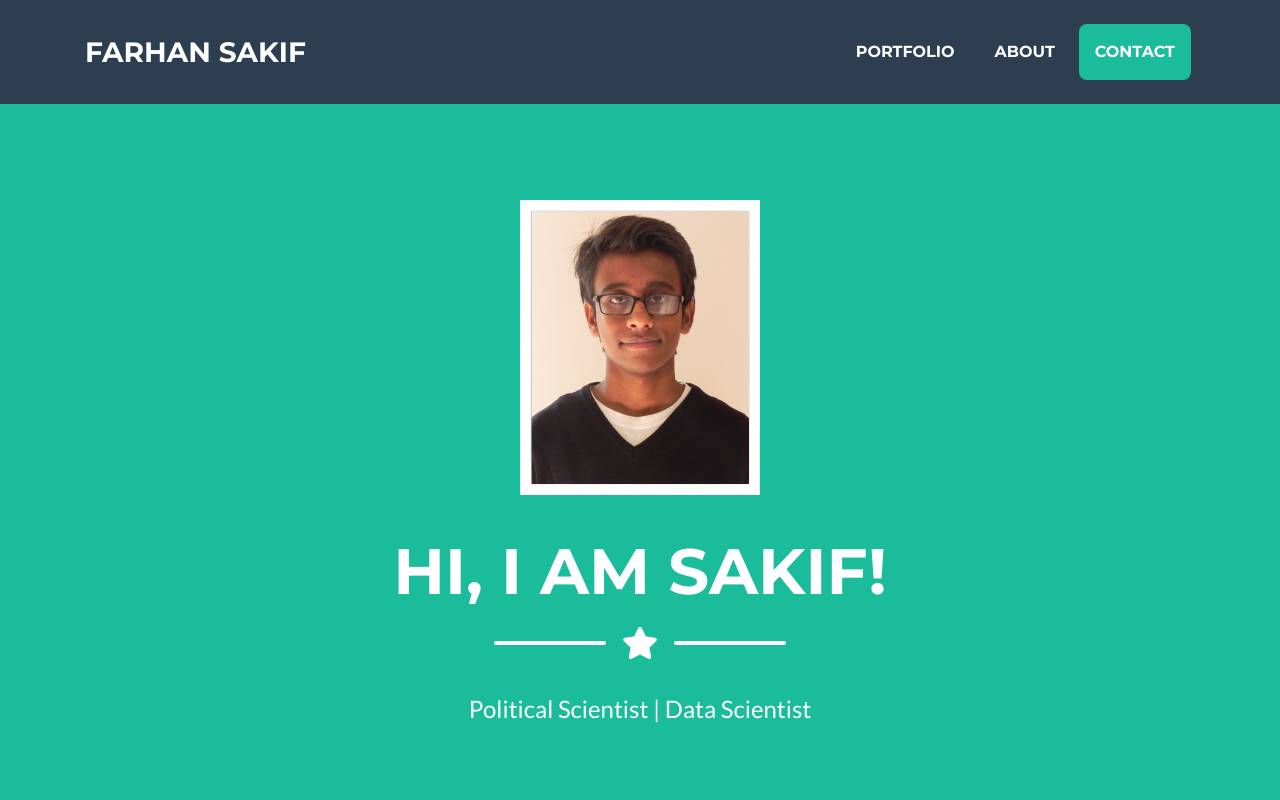
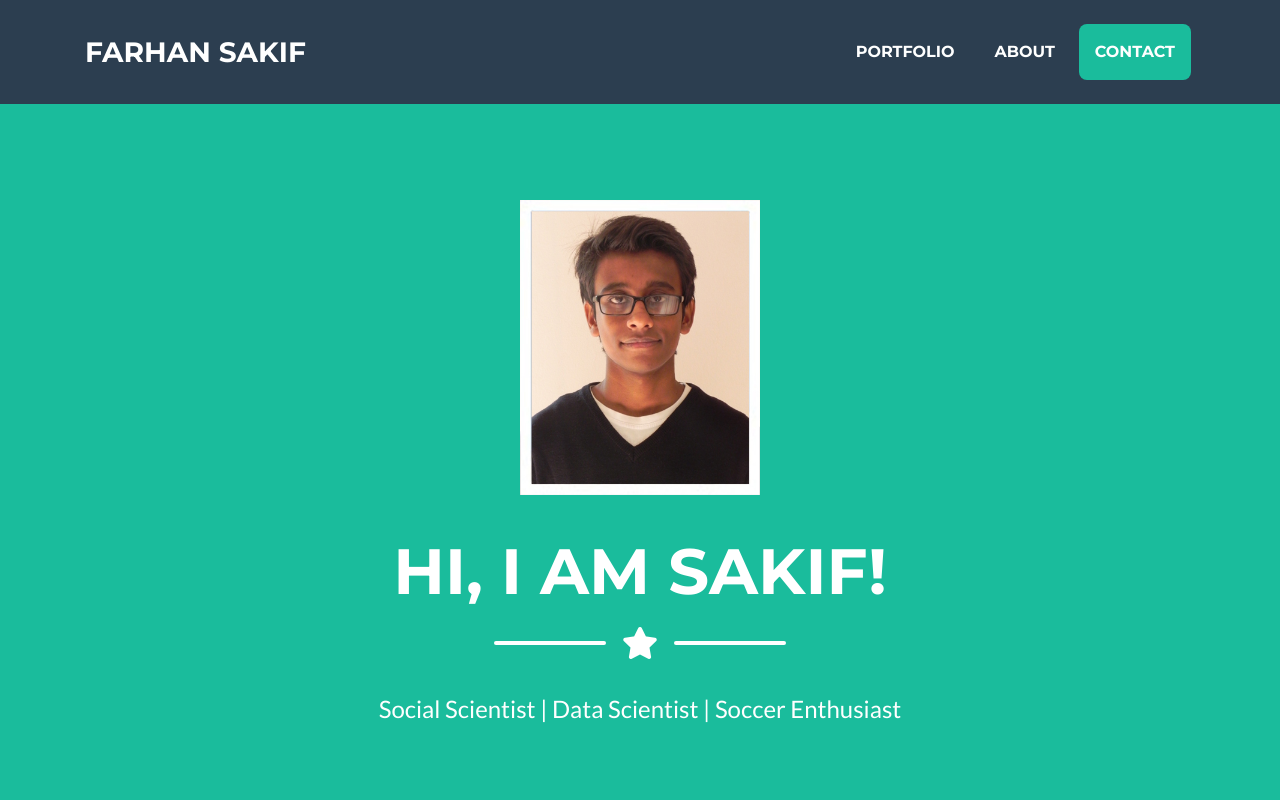
Before and after one commit to sakifff/Portfolio-Website, a website with bundled scripts: page index.html in a window 1280 px wide. Shown: the top 800 px of the page. Built offline with nearby package versions, Linux system fonts and the light colour scheme.

Commit message:
changed description

```diff
--- a/index.html
+++ b/index.html
@@ -66,7 +66,7 @@
       </div>
 
       <!-- Masthead Subheading -->
-      <p class="masthead-subheading font-weight-light mb-0">Political Scientist | Data Scientist</p>
+      <p class="masthead-subheading font-weight-light mb-0">Social Scientist | Data Scientist | Soccer Enthusiast</p>
 
     </div>
   </header>
```
